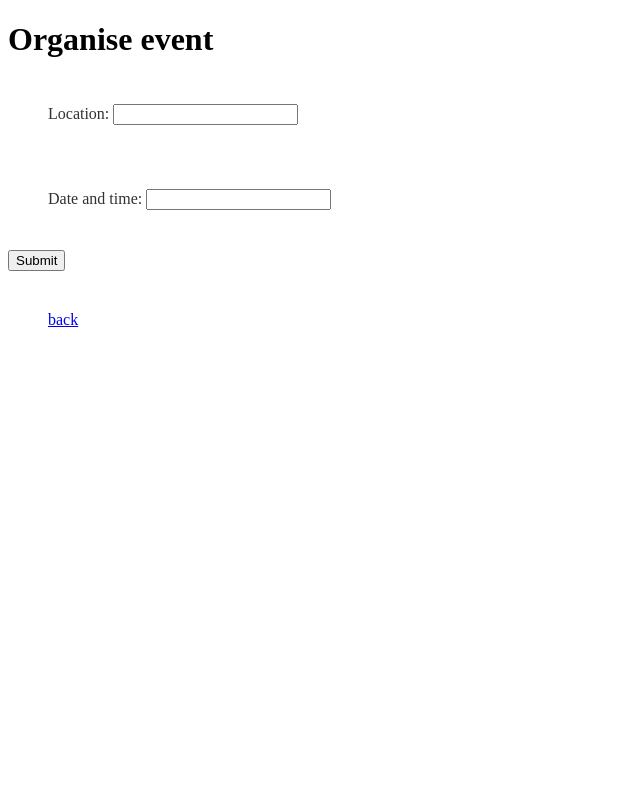
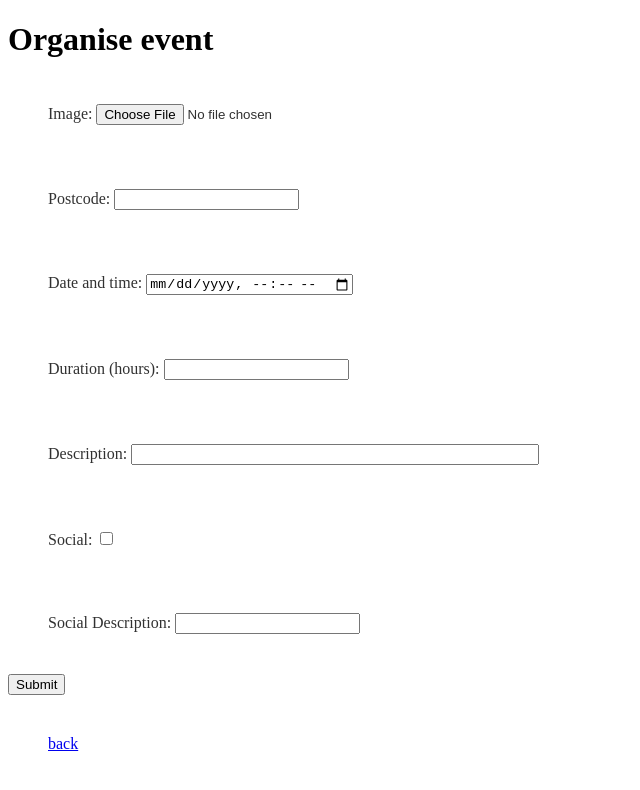
Before and after one commit to Bobnotarobot/waste-warriors, a Next.js app: page /organise in a window 1280 px wide. Shown: the top 790 px of the page, without its empty margins (0-640 px from the left). Built offline with nearby package versions, Linux system fonts and the light colour scheme.

Commit message:
update organise.tsx to include all necessary input fields

```diff
--- a/pages/organise.tsx
+++ b/pages/organise.tsx
@@ -6,9 +6,16 @@ import Link from 'next/link';
 export default function Organise() {
 
   async function saveEvent(event: any) {
-    const location = event.target.Location.value;
+    const postcode = event.target.Postcode.value;
     const date = event.target.Date.value;
-    const response = await fetch('/api/event', { method: 'POST', body: JSON.stringify({ location: location, date: date }), });
+    const duration = event.target.Duration.value;
+    const description = event.target.Description.value;
+    const social = event.target.Social.value;
+    const socialdescription = event.target.SocialDescription.value;
+    const jsdate = new Date();
+    const creationdate = jsdate.getFullYear() + '-' + (jsdate.getMonth() + 1) + '-' + jsdate.getDate() + ' ' + jsdate.getHours() + ':' + jsdate.getMinutes();
+    const body = {location: postcode, date: date, duration: duration, creationDate: creationdate, description: description, social: social, socialDescription: socialdescription}
+    const response = await fetch('/api/event', { method: 'POST', body: JSON.stringify(body), });
 
     if (!response.ok) {
       throw new Error(response.statusText);
@@ -29,12 +36,32 @@ export default function Organise() {
 
         <form className="flex flex-col" onSubmit={saveEvent}>
           <div className={styles.card}>
-            <label form='Location'>Location: </label>
-            <input name='Location' id='Location'></input>
+            <label form='Image'>Image: </label>
+            <input type="file" name='Image' id='Image' accept="image/png, image/jpeg" required></input>
+          </div>
+          <div className={styles.card}>
+            <label form='Postcode'>Postcode: </label>
+            <input name='Postcode' id='Postcode' required></input>
           </div>
           <div className={styles.card}>
             <label form='Date'>Date and time: </label>
-            <input name='Date' id='Date'></input>
+            <input type="datetime-local" name='Date' id='Date' required></input>
+          </div>
+          <div className={styles.card}>
+            <label form='Duration'>Duration (hours): </label>
+            <input name='Duration' id='Duration' required></input>
+          </div>
+          <div className={styles.card}>
+            <label form='Description'>Description: </label>
+            <input name='Description' id='Description' style={{width: "400px"}}></input>
+          </div>
+          <div className={styles.card}>
+            <label form='Social'>Social: </label> {/*add checkbox*/}
+            <input type="Checkbox" name='Social' id='Social'></input>
+          </div>
+          <div className={styles.card}>
+            <label form='Social Description'>Social Description: </label>
+            <input name='SocialDescription' id='SocialDescription'></input>
           </div>
           <button type="submit">
             Submit
```
